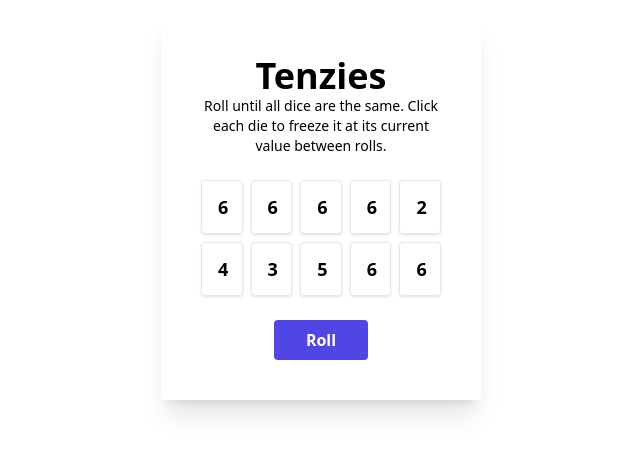
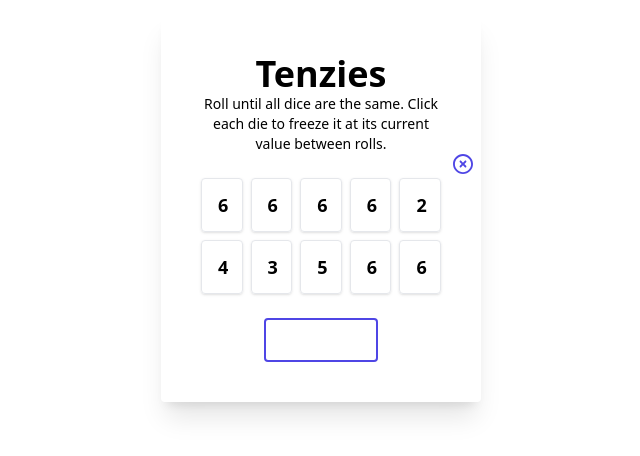
Before and after one commit to pablosukaban/tenzies-ts, a React (Vite) app: page / in a window 1280 px wide. Shown: the part 192-648 px from the top of the page, without its empty margins (319-959 px from the left). Built offline with nearby package versions, Linux system fonts and the light colour scheme.

Commit message:
working, new game, clear all

```diff
--- a/src/components/Board.tsx
+++ b/src/components/Board.tsx
@@ -4,20 +4,24 @@ import { DiceType } from './TenziesGame';
 interface BoardProps {
     diceList: DiceType[];
     onDiceClick: (id: string) => void;
+    tenzies: boolean;
+    handleCloseClick: () => void;
 }
 
 const Cube = ({
     item,
     onDiceClick,
+    tenzies,
 }: {
     item: DiceType;
     onDiceClick: (id: string) => void;
+    tenzies: boolean;
 }) => {
     return (
         <div
             className={`py-3 px-4 border rounded shadow cursor-pointer font-bold text-center text-lg  transition ${
-                item.isPressed && 'bg-green-300'
-            }`}
+                tenzies && 'disabled:pointer-events-none'
+            } ${item.isPressed && 'bg-green-300'}`}
             onClick={() => onDiceClick(item.id)}
         >
             {item.value}
@@ -25,11 +29,29 @@ const Cube = ({
     );
 };
 
-const Board = ({ diceList, onDiceClick }: BoardProps) => {
+const Board = ({
+    diceList,
+    onDiceClick,
+    tenzies,
+    handleCloseClick,
+}: BoardProps) => {
     return (
-        <ul className={'grid grid-cols-5 gap-2'}>
+        <ul className={'grid grid-cols-5 gap-2 relative'}>
+            <li
+                onClick={handleCloseClick}
+                className={
+                    'cursor-pointer absolute top-0 right-0 w-5 h-5 translate-x-8 -translate-y-6'
+                }
+            >
+                <img src={'assets/2circle.svg'} />
+            </li>
             {diceList.map((item, index) => (
-                <Cube key={item.id} item={item} onDiceClick={onDiceClick} />
+                <Cube
+                    tenzies={tenzies}
+                    key={item.id}
+                    item={item}
+                    onDiceClick={onDiceClick}
+                />
             ))}
         </ul>
     );
--- a/src/components/TenziesGame.tsx
+++ b/src/components/TenziesGame.tsx
@@ -1,4 +1,4 @@
-import React, { useState } from 'react';
+import React, { useState, useEffect } from 'react';
 import Board from './Board';
 import { v4 as uuidv4 } from 'uuid';
 
@@ -29,11 +29,18 @@ function makeBoardValues() {
 
 const TenziesGame = () => {
     const [diceList, setDiceList] = useState(makeBoardValues());
+    const [tenzies, setTenzies] = useState(false);
 
     const handleButtonClick = () => {
-        const newBoard = makeBoardValues()
-        const filtered = diceList.map(item => item.isPressed ? item : getDiceItem())
-        setDiceList(filtered);
+        if (tenzies) {
+            setDiceList(makeBoardValues());
+            setTenzies(false);
+        } else {
+            const filtered = diceList.map((item) =>
+                item.isPressed ? item : getDiceItem()
+            );
+            setDiceList(filtered);
+        }
     };
 
     const handleDiceClick = (id: string) => {
@@ -42,6 +49,21 @@ const TenziesGame = () => {
         );
         setDiceList(newList);
     };
+
+    const handleCloseClick = () => {
+        const notPressed = diceList.map((item) => ({
+            ...item,
+            isPressed: false,
+        }));
+        setDiceList(notPressed);
+    };
+
+    useEffect(() => {
+        const someVal = diceList[0].value;
+        const allPressed = diceList.every((item) => item.isPressed === true);
+        const allEqual = diceList.every((item) => item.value === someVal);
+        if (allPressed && allEqual) setTenzies(true);
+    }, [diceList]);
 
     return (
         <div>
@@ -57,14 +79,19 @@ const TenziesGame = () => {
                         freeze it at its current value between rolls.
                     </p>
                 </div>
-                <Board diceList={diceList} onDiceClick={handleDiceClick} />
+                <Board
+                    tenzies={tenzies}
+                    diceList={diceList}
+                    onDiceClick={handleDiceClick}
+                    handleCloseClick={handleCloseClick}
+                />
                 <button
                     className={
-                        ' bg-indigo-600 text-white font-bold px-8 py-2 rounded '
+                        'border-2 border-indigo-600 text-indigo-600 hover:text-white hover:bg-indigo-600 text-white font-bold px-8 py-2 rounded active:bg-indigo-500 transition'
                     }
                     onClick={handleButtonClick}
                 >
-                    Roll
+                    {tenzies ? 'New game' : 'Reroll'}
                 </button>
             </div>
         </div>
```
Also changed, not shown: assets/2circle.svg (added), assets/circle.svg (added).
